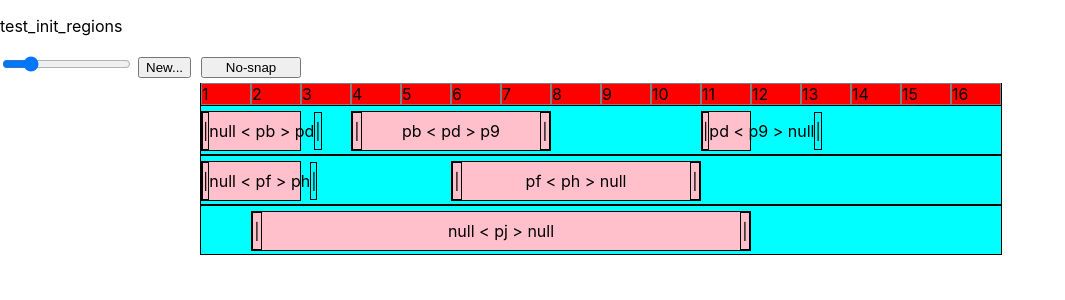
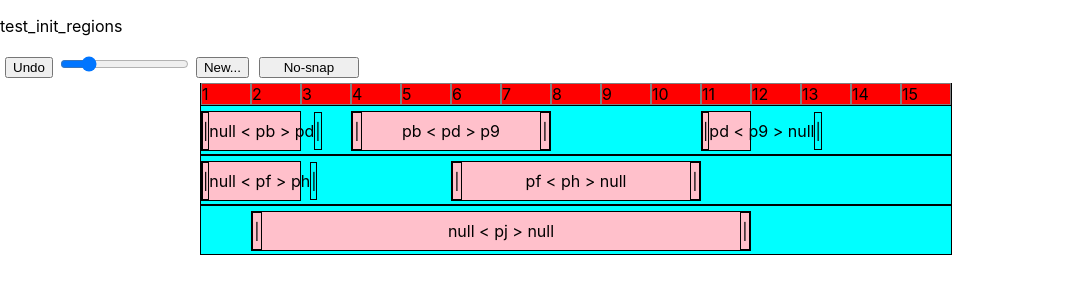
Before and after one commit to purewack/melonJuice-web, a React (Create React App) app: page / in a window 1280 px wide. Shown: the top 300 px of the page, without its empty margins (0-1065 px from the left). Built offline with nearby package versions, Linux system fonts and the light colour scheme.

Commit message:
broken undo, history refeneces same objects

```diff
--- a/src/App.js
+++ b/src/App.js
@@ -141,27 +141,34 @@ import newid from 'uniqid';
 import { AudioEngine } from './audio/AudioEngine';
 import AudioField from './components/AudioField';
 import AudioTrack from './components/AudioTrack';
-import {SongContext} from './Contexts'
 
 function tracksReducer(state,action){
   switch(action.type){
     case 'new':
-      return [AudioEngine.newTrack()]
+      return {current: [AudioEngine.newTrack()], history: []}
 
     case 'load':
-      return action.tracks
+      return {current: [...action.tracks], history: [[...action.tracks]]}
 
     case 'update_region':
-      return state.map(t => {
+      const newMove = state.current.map(t => {
         let outputTrack = t
         t.regions.forEach(r => {
           if(r.regionId == action.updatedRegion.regionId){
-            console.log(action.updatedRegion)
             outputTrack.regions = AudioEngine.updateRegion(outputTrack.regions, action.updatedRegion)
           }
         })
         return outputTrack
       })
+
+      return {
+        history: [...state.history, newMove],
+        current: newMove,
+      }
+
+    case 'undo':
+      let newCurrent = state.history[state.history.length-1]
+      return{current:newCurrent, history: state.history.pop()}
 
     default:
       return state;
@@ -174,7 +181,7 @@ function App() {
   const [barLength, setBarLength] = useState(50)
   const [songMeasures, setSongMeasures] = useState(16)
   const [snapGrain, setSnapGrain] = useState(null)
-  const [tracks, tracksDispatch] = useReducer(tracksReducer,[])
+  const [tracks, tracksDispatch] = useReducer(tracksReducer)
   const [songTitle, setSongTitle] = useState('')
 
   useEffect(() => {
@@ -211,13 +218,12 @@ function App() {
   }, [])
 
   useEffect(()=>{
-    if(!tracks) return
-    if(!tracks.tracks) return
+    if(!begun) return
     console.log('song changed')
     console.log(tracks)
 
     let sm = 0
-    tracks.tracks.forEach(t => {
+    tracks.current.forEach(t => {
       if(t.regions.length){
         const r = t.regions[t.regions.length-1]
         const d = r.rStart + r.rDuration
@@ -225,12 +231,14 @@ function App() {
       }
     })
     setSongMeasures(Math.floor(sm + 4))
-  },[tracks])
+  },[tracks,begun])
 
   return (<>
     {!begun ? <p>Loading...</p> :
     <>
       <p>{songTitle}</p>
+
+      <button onClick={()=>{tracksDispatch({type:'undo'})}}>Undo</button>
 
       <input
         type="range"
@@ -265,7 +273,7 @@ function App() {
       <br/>
 
       <AudioField songMeasures={songMeasures ? songMeasures : 16} barLength={barLength} snapGrain={snapGrain}>
-        {tracks.map((track,i) => {
+        {tracks.current.map((track,i) => {
           return <AudioTrack key={i} regions={track.regions} tracksDispatch={tracksDispatch} barLength={barLength} snapGrain={snapGrain} />
         })}
       </AudioField>
--- a/src/components/AudioField.js
+++ b/src/components/AudioField.js
@@ -52,7 +52,7 @@ const AudioField = ({ songMeasures, timer, barLength, snapGrain ,children}) => {
         e.preventDefault()
         const offset = (audioFieldRef.current ? audioFieldRef.current.offsetLeft : 0)
         initialMousePos.current = (e.pageX-offset)
-        console.log(initialMousePos.current)
+        //console.log(initialMousePos.current)
     }
     const mouseup = (e)=>{
         if(selectedRegion){
@@ -67,10 +67,10 @@ const AudioField = ({ songMeasures, timer, barLength, snapGrain ,children}) => {
            setMouse({ type:'move', x: (e.pageX-offset), xOld:(initialMousePos.current)})
         }
     }
-    useEffect(()=>{
-        console.log('new region select')
-        console.log(selectedRegion)
-    },[selectedRegion])
+    // useEffect(()=>{
+    //     console.log('new region select')
+    //     console.log(selectedRegion)
+    // },[selectedRegion])
 
     useEffect(()=>{
         if(selectedRegion){
--- a/src/components/AudioRegion.js
+++ b/src/components/AudioRegion.js
@@ -1,5 +1,5 @@
 import './components.css';
-import {useState,useEffect,useRef, useContext} from 'react'
+import {useState,useEffect,useRef} from 'react'
 
 const AudioRegion = ({region, tracksDispatch, onRegionSelect, mouseEvents, barLength, snapGrain,})=>{
 
```
